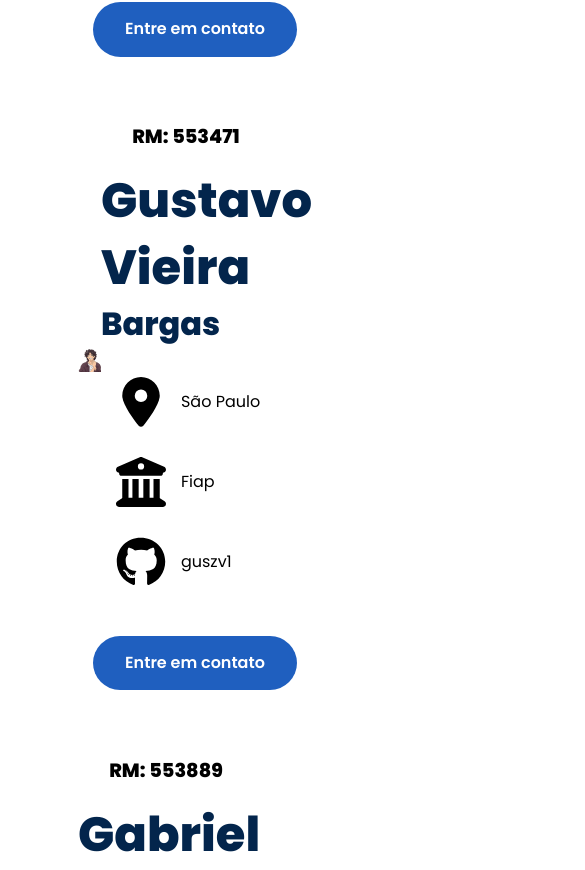
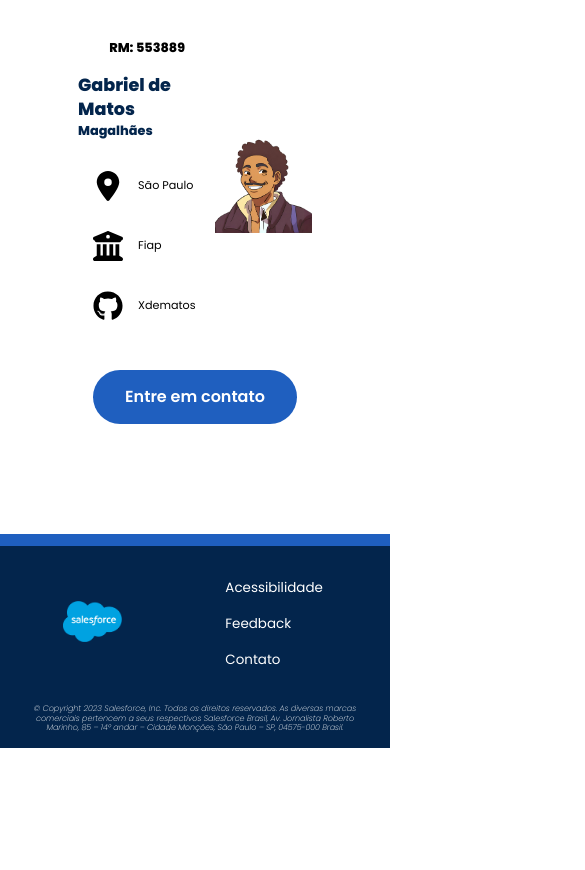
Before and after one commit to LipeArcanjo/acessototal, a React (Vite) app: page /contato in a window 390 px wide. Shown: the part 1127-1997 px from the top of the page, 585 px wide, since content can reach past the window. After the commit the page ends 1875 px from the top, so only its background shows below. Built offline with nearby package versions, Linux system fonts and the light colour scheme.

Commit message:
style: style: Make Contact and Feedback pages responsive

```diff
--- a/src/components/ContactCard/ContactCard.style.ts
+++ b/src/components/ContactCard/ContactCard.style.ts
@@ -42,9 +42,15 @@ export const ContactCardContent = styled.div`
         color: ${colors.dark_blue.main};
     }
 
-    & p {
-    min-height: 168px;
-    font-size: 1rem;
+    @media screen and (max-width: 600px) {
+
+        h2{
+            font-size:1.1em;
+        }
+
+        h3,h4,p{
+            font-size: 0.8em;
+        }
     }
 `;
 
--- a/src/components/FeedbackCard/FeedbackCard.style.ts
+++ b/src/components/FeedbackCard/FeedbackCard.style.ts
@@ -27,4 +27,15 @@ export const FeedbackCardElement = styled.div`
         transition: background-color ease-in-out 100ms;
         cursor: pointer;
     }
+
+    @media screen and (max-width: 600px) {
+
+        h1{
+            font-size:0.6em;
+        }
+
+        span{
+            font-size: 2em;
+        }
+    }
 `;
--- a/src/components/Footer/Footer.style.ts
+++ b/src/components/Footer/Footer.style.ts
@@ -11,6 +11,10 @@ export const FooterWrapperElement = styled.div`
     width: 89vw;
     margin: 0 auto;
     padding: 6vh 0;
+    @media screen and (max-width: 600px) {
+        padding: 3vh 0;
+    }
+
 `;
 
 export const FooterWrapperCopyright = styled.div`
@@ -24,6 +28,13 @@ export const FooterWrapperCopyright = styled.div`
         font-weight: 200;
         font-style: italic;
     }
+
+    @media screen and (max-width: 600px) {
+        line-height: 0.4em;
+        span {
+            font-size: 0.5em;
+        }
+    }
 `;
 
 export const FooterActionContentElement = styled.div`
@@ -32,6 +43,10 @@ export const FooterActionContentElement = styled.div`
     justify-content: space-around;
     align-items: center;
     gap: 5em;
+
+    @media screen and (max-width: 600px) {
+        gap: 1em;
+    }
 `;
 
 export const FooterImage = styled.img`
@@ -52,4 +67,8 @@ export const FooterSocialMedia = styled.div`
         font-weight: 600;
         font-size: 1.45em;
     }
+
+    @media screen and (max-width: 600px) {
+        display:none;
+    }
 `;
--- a/src/components/FooterList/FooterList.style.ts
+++ b/src/components/FooterList/FooterList.style.ts
@@ -3,14 +3,23 @@ import { colors } from '../../styles/colors';
 
 export const FooterNavigateList = styled.div`
     color: ${colors.white.main};
-    font-size: 1.5em;
+    font-size: 1.2em;
 
     & li {
         list-style: none;
         padding: 1vh 1vw;
+    }
 
     &:hover {
         cursor: pointer;
         text-decoration: underline white;
+    }
+
+    @media screen and (max-width: 600px) {
+        li{
+            font-size: 0.7em;
+            padding: 1vh 1vw;
+        }
+    }
 }
 `;
--- a/src/components/SocialMediaContact/SocialMediaContact.style.ts
+++ b/src/components/SocialMediaContact/SocialMediaContact.style.ts
@@ -3,7 +3,7 @@ import { colors } from "../../styles/colors";
 
 export const HeaderElementContact = styled.div`
     background-color: ${colors.gray.main};
-    padding: 1.5vh 5.5vw;
+    padding: 0.5vh 1vw;
     display: flex;
     align-items: center;
     justify-content: space-between;
@@ -11,6 +11,10 @@ export const HeaderElementContact = styled.div`
         font-weight: 200;
         font-style: italic;
         font-size: 16px;
+
+    @media screen and (max-width: 600px) {
+        font-size: 0.8em;
+    }
 }
 `
 
@@ -20,4 +24,8 @@ export const IconElement = styled.div`
     align-items: center;
     margin: 0 auto;
     gap: 1rem;
+
+    @media screen and (max-width: 600px) {
+        display:none;
+    }
 `;
--- a/src/pages/Accessibility/Acessibility.tsx
+++ b/src/pages/Accessibility/Acessibility.tsx
@@ -3,8 +3,7 @@ import { Layout } from "../../components/Layout/Layout";
 import { accessibilitiesList } from "../../mocks/acessibilityList";
 import { AcessibilityFirstContent, AcessibilityList, AcessibilityWrapper, AcessibilitySecondContent, NavegaCaoImage } from "./Acessibility.style";
 import { AccessibilityCard } from "../../components/AccessibilityList/AccessibilityList";
-import NavegaCao from "../../assets/personagem-exemplo-acessibilidade.jpg"
-import { Button } from "../../components/Button/Button";
+import NavegaCao from "../../assets/personagem-exemplo-acessibilidade.jpg";
 import ToggleSwitch from "../../components/ToggleSwitch/ToggleSwitch";
 
 export default function Acessibility() {
--- a/src/pages/Contact/Contact.style.ts
+++ b/src/pages/Contact/Contact.style.ts
@@ -12,11 +12,23 @@ export const ContactWrapper = styled.div`
         color: ${colors.dark_blue.main};
         text-align: center;
     }
+
+    @media screen and (max-width: 600px) {
+        h1{
+            font-size: 1rem;
+        }
+    }
 `;
 
 export const IconContent = styled.div`
     display: flex;
     align-items: center;
+
+    @media screen and (max-width: 600px) {
+        span{
+            font-size: 0.7rem;
+        }
+    }
 `
 
 export const ContactImage = styled.div`
--- a/src/pages/Contact/Contact.tsx
+++ b/src/pages/Contact/Contact.tsx
@@ -36,8 +36,8 @@ export default function Contact() {
                                     {/* Local */}
                                     <FontAwesomeIcon style={{
                                         color: 'black',
-                                        width: '50px',
-                                        height: '50px',
+                                        width: '30px',
+                                        height: '30px',
                                         padding: '15px',
                                     }} icon={faLocationDot} />
                                     <span>{contact.local}</span>
@@ -46,8 +46,8 @@ export default function Contact() {
                                     {/* Universidade */}
                                     <FontAwesomeIcon style={{
                                         color: 'black',
-                                        width: '50px',
-                                        height: '50px',
+                                        width: '30px',
+                                        height: '30px',
                                         padding: '15px',
                                     }} icon={faBuildingColumns} />
                                     <span>{contact.university}</span>
@@ -56,8 +56,8 @@ export default function Contact() {
                                     {/* Github */}
                                     <FontAwesomeIcon style={{
                                         color: 'black',
-                                        width: '50px',
-                                        height: '50px',
+                                        width: '30px',
+                                        height: '30px',
                                         padding: '15px',
                                     }} icon={faGithub} />
                                     <span>{contact.github}</span>
--- a/src/pages/Feedback/Feedback.style.ts
+++ b/src/pages/Feedback/Feedback.style.ts
@@ -37,6 +37,12 @@ export const FeedbackText = styled.div`
         font-size: 1.6em;
         font-weight: 400;
     }
+
+    @media screen and (max-width: 600px) {
+        h2, p{
+            font-size: 1rem;
+        }
+    }
 `;
 
 export const FeedbackReaction = styled.div`
@@ -44,6 +50,16 @@ export const FeedbackReaction = styled.div`
     width: 100%;
     display: flex;
     justify-content: center;
+
+    @media screen and (max-width: 600px) {
+        h1{
+            font-size: 0.7rem;
+        }
+
+        span{
+            font-size: 2.5rem;
+        }
+    }
 `
 
 export const FeedbackForms = styled.form`
```
